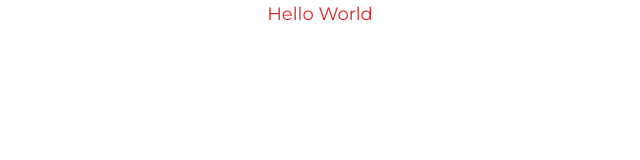
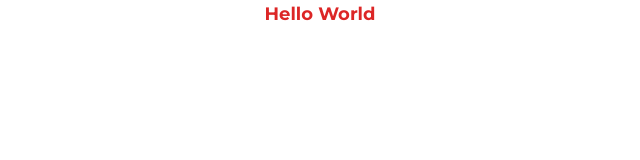
Before and after one commit to Onyx1709/switchwise, a React (Vite) app: page / in a window 1280 px wide. Shown: the top 160 px of the page, without its empty margins (320-960 px from the left). Built offline with nearby package versions, Linux system fonts and the light colour scheme.

Commit message:
Initiation

```diff
--- a/tailwind.config.js
+++ b/tailwind.config.js
@@ -1,6 +1,9 @@
 /** @type {import('tailwindcss').Config} */
 export default {
 	content: ['./src/**/*.{js,ts,jsx,tsx}'],
+	corePlugins: {
+		preflight: false,
+	},
 	mode: 'jit',
 	darkMode: 'media',
 	theme: {
--- a/vite.config.js
+++ b/vite.config.js
@@ -1,9 +1,12 @@
-import { defineConfig } from 'vite'
-import react from '@vitejs/plugin-react'
+import { defineConfig } from 'vite';
+import react from '@vitejs/plugin-react';
 
 // https://vitejs.dev/config/
 export default defineConfig({
-  plugins: [react()],
-  publicDir: '../public',
-  root: './src',
-})
+	plugins: [react()],
+	publicDir: '../public',
+	root: './src',
+	server: {
+		port: 3000,
+	},
+});
```
Also changed, not shown: 1 other file (tests, documents, lock files or other folders).
